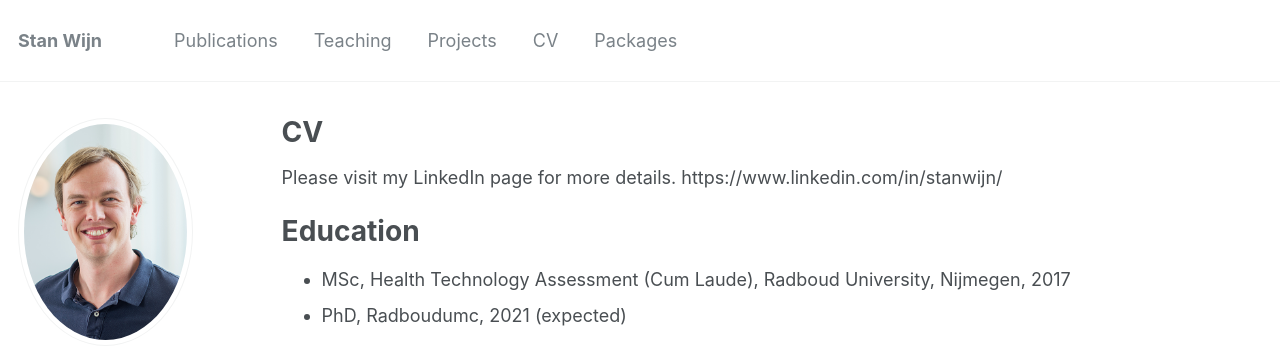
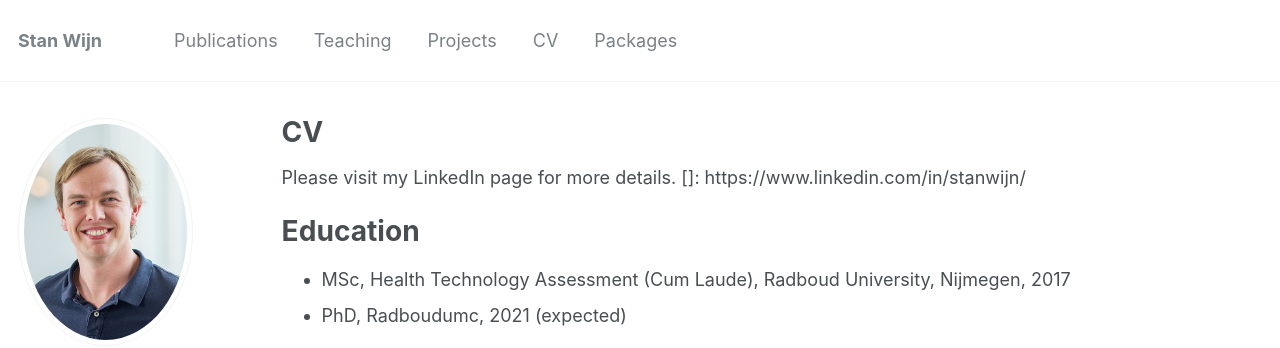
Before and after one commit to StanWijn/stanwijn.github.io, a Jekyll site: the page built from _pages/cv.md, in a window 1280 px wide and 900 px high. Shown: the top 348 px of the window. Built offline with Jekyll 4.4.1, drawn with Linux system fonts in a browser that asks for light colours; some web fonts are replaced.

Commit message:
Update cv.md

```diff
--- a/_pages/cv.md
+++ b/_pages/cv.md
@@ -9,7 +9,7 @@ redirect_from:
 
 {% include base_path %}
 
-Please visit my LinkedIn page for more details. https://www.linkedin.com/in/stanwijn/
+Please visit my LinkedIn page for more details. []: https://www.linkedin.com/in/stanwijn/
 
 Education
 ======
```
